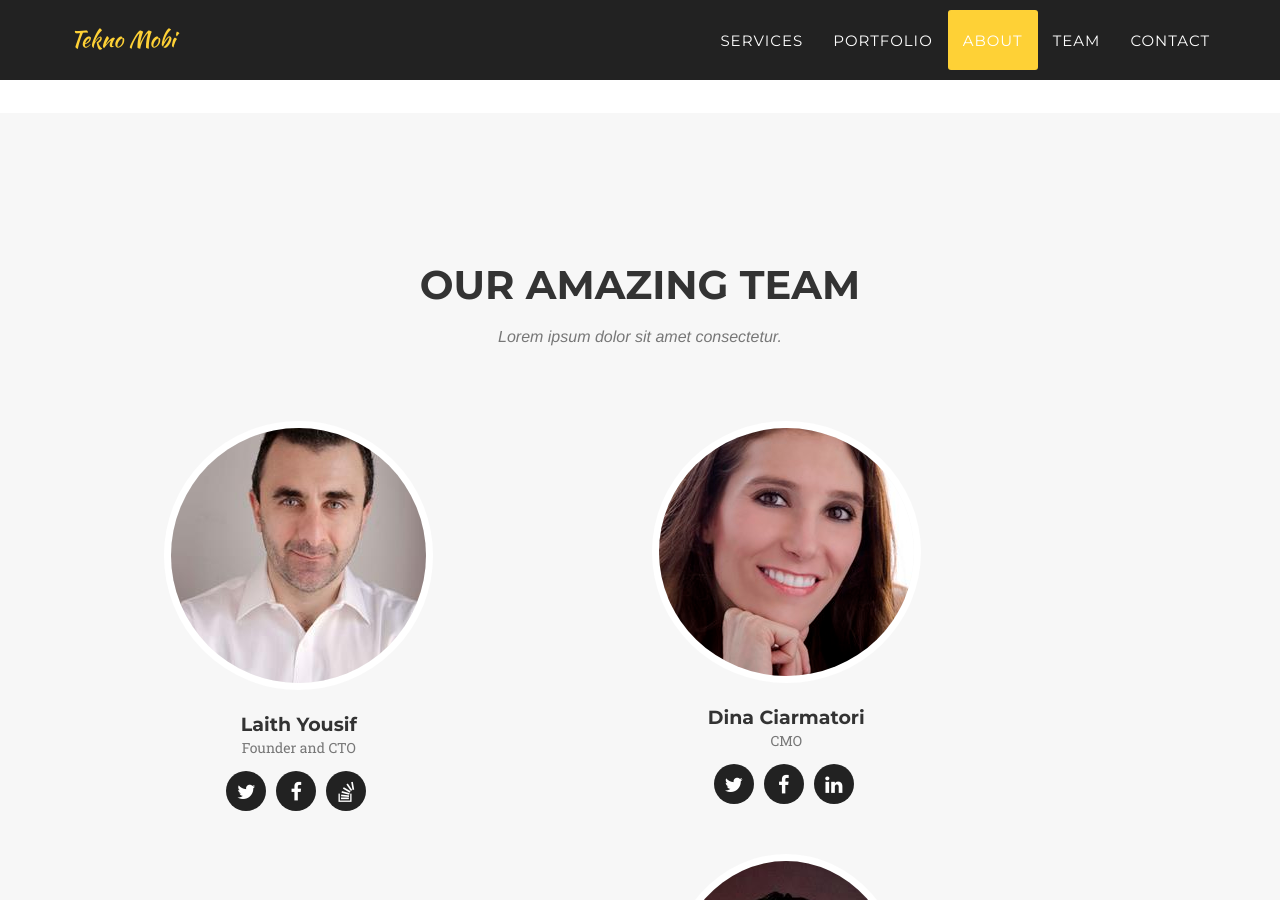
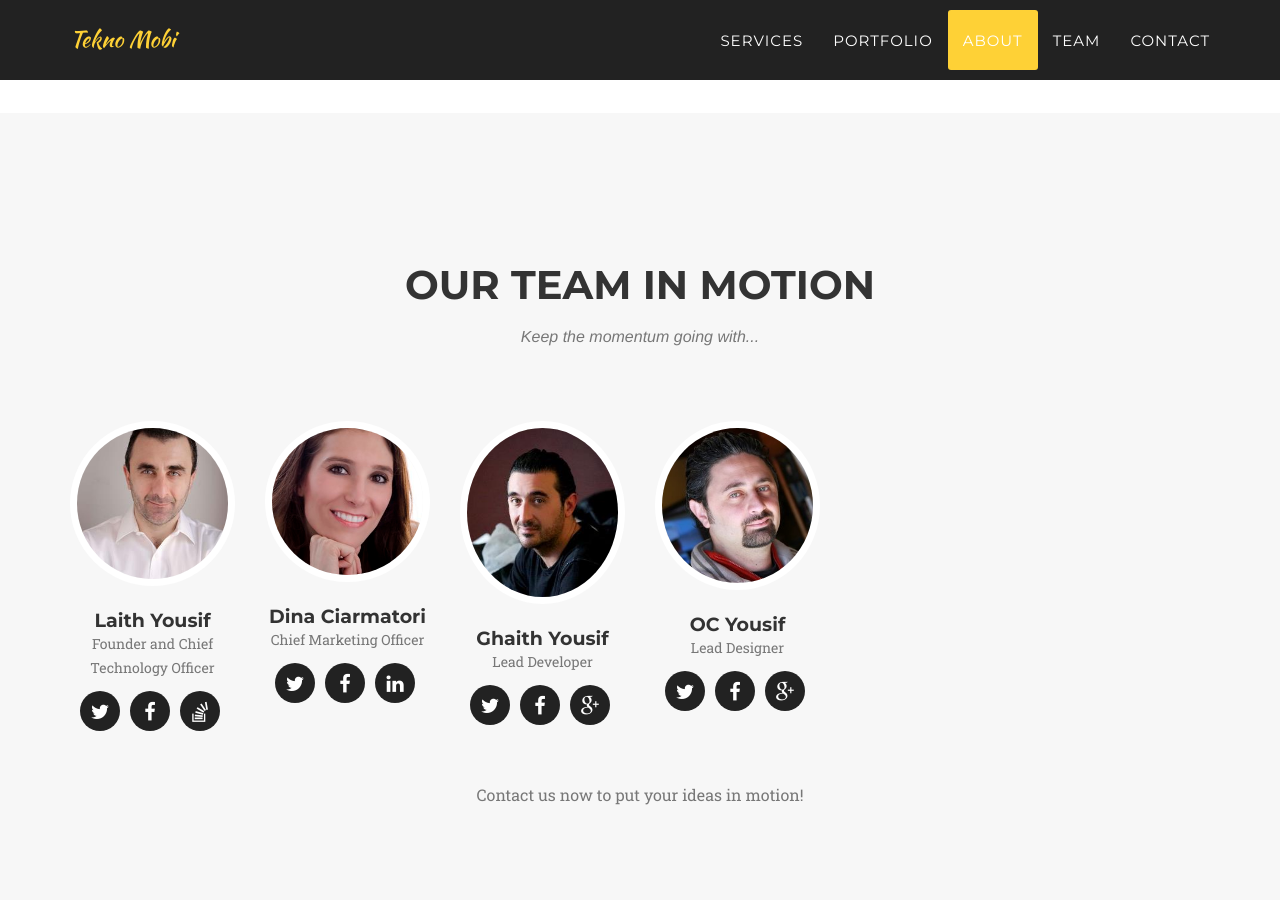
Before and after one commit to lnyousif/teknomobi, a Jekyll site: the page built from index.html, in a window 1280 px wide and 900 px high, scrolled down 4729 px. Built offline with Jekyll 4.4.1, drawn with Linux system fonts in a browser that asks for light colours; some web fonts are replaced; some of the changed text lies outside the part shown.

Commit message:
team updates

```diff
--- a/_config.yml
+++ b/_config.yml
@@ -16,7 +16,7 @@ color:
 people:
 - name: Laith Yousif
   pic: 1
-  position: Founder and CTO
+  position: Founder and Chief Technology Officer
   social:
     - title: twitter
       url: #
@@ -27,7 +27,7 @@ people:
 
 - name: Dina Ciarmatori
   pic: 2
-  position: CMO
+  position: Chief Marketing Officer
   social:
     - title: twitter
       url: #
--- a/_includes/team.html
+++ b/_includes/team.html
@@ -3,13 +3,13 @@
         <div class="container">
             <div class="row">
                 <div class="col-lg-12 text-center">
-                    <h2 class="section-heading">Our Amazing Team</h2>
-                    <h3 class="section-subheading text-muted">Lorem ipsum dolor sit amet consectetur.</h3>
+                    <h2 class="section-heading">Our Team in Motion</h2>
+                    <h3 class="section-subheading text-muted">Keep the momentum going with...</h3>
                 </div>
             </div>
             <div class="row">
                 {% for member in site.people %}
-                <div class="col-sm-5">
+                <div class="col-sm-2">
                     <div class="team-member">
                         <img src="img/team/{{ member.pic }}.jpg" class="img-responsive img-circle" alt="">
                         <h4>{{ member.name }}</h4>
@@ -26,7 +26,7 @@
             </div>
             <div class="row">
                 <div class="col-lg-8 col-lg-offset-2 text-center">
-                    <p class="large text-muted">Lorem ipsum dolor sit amet, consectetur adipisicing elit. Aut eaque, laboriosam veritatis, quos non quis ad perspiciatis, totam corporis ea, alias ut unde.</p>
+                    <p class="large text-muted">Contact us now to put your ideas in motion!</p>
                 </div>
             </div>
         </div>
```
